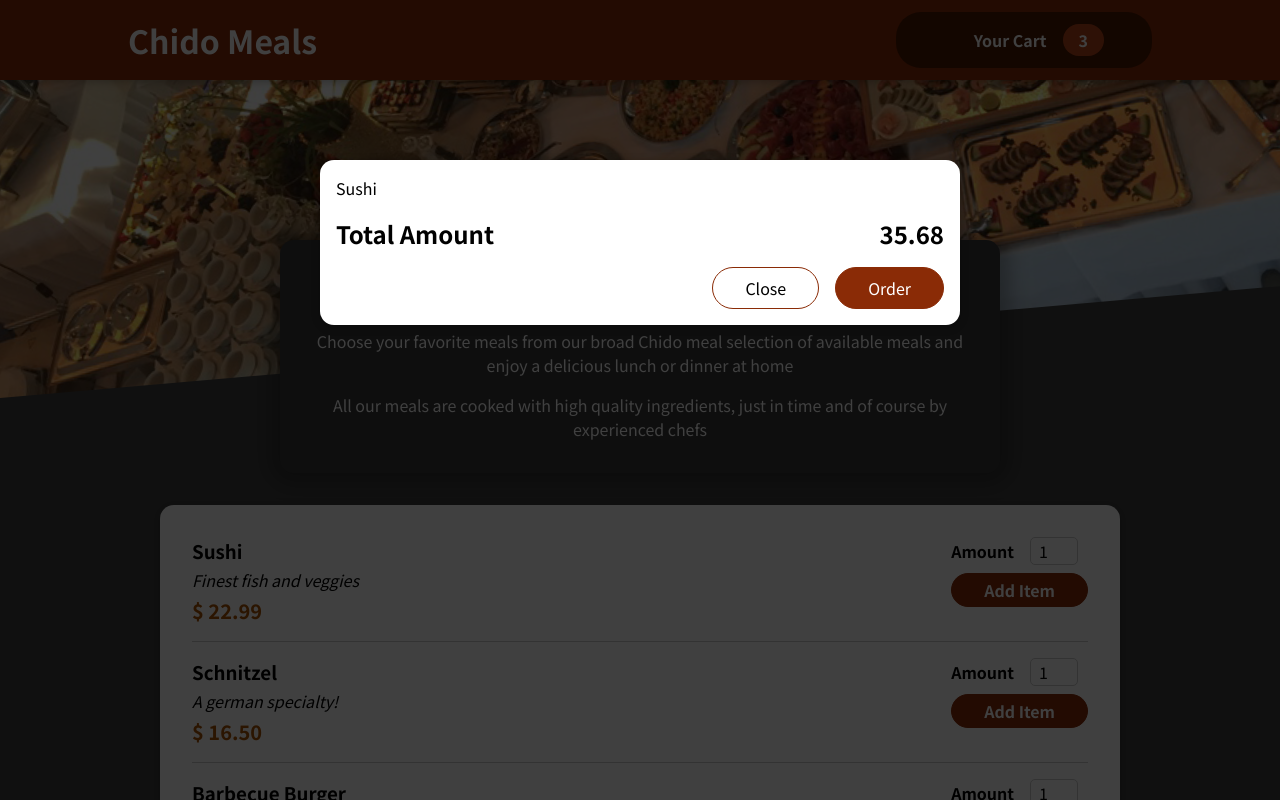
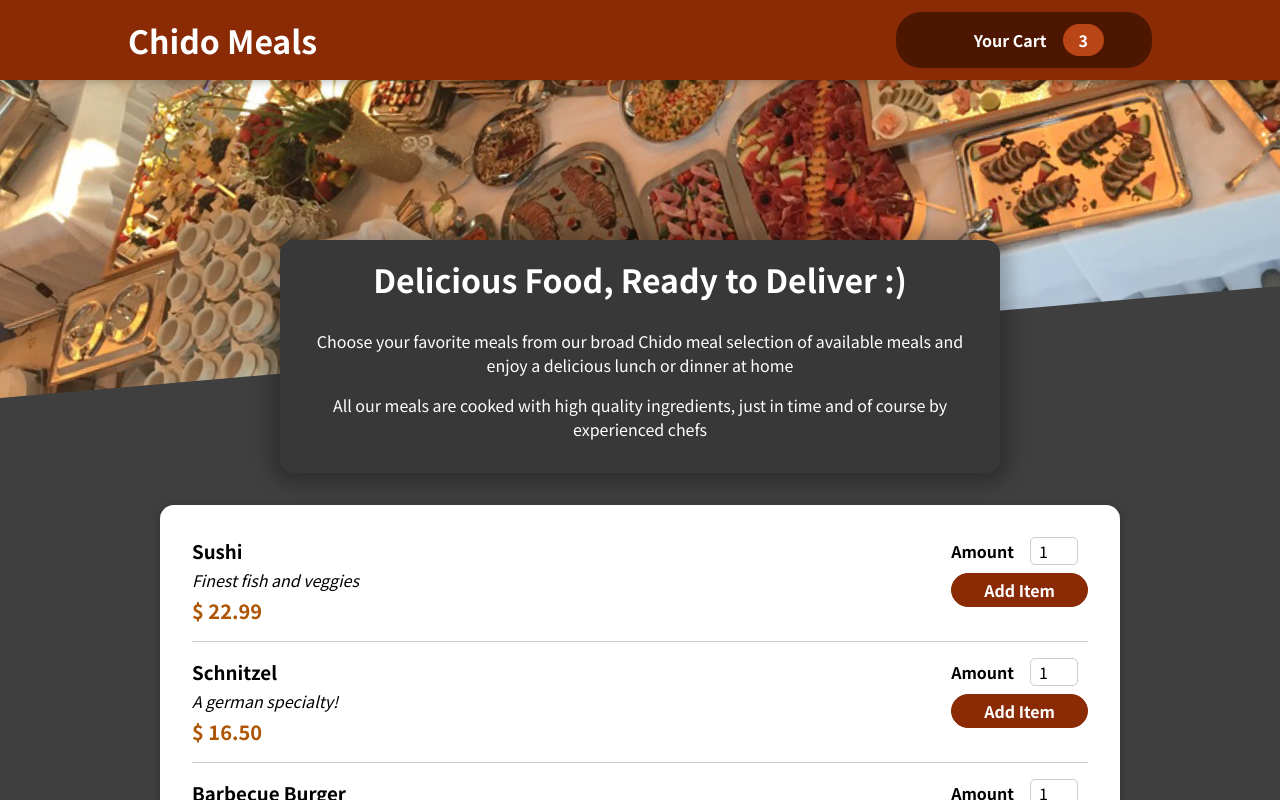
Before and after one commit to makyfj/Chido, a React (Create React App) app: page / in a window 1280 px wide. Shown: the top 800 px of the page. Built offline with nearby package versions, Linux system fonts and the light colour scheme; some icons are missing.

Commit message:
Open and Close Modal Component

```diff
--- a/src/App.js
+++ b/src/App.js
@@ -1,13 +1,23 @@
-import React from "react";
+import React, { useState } from "react";
 import Header from "./components/Layout/Header";
 import Meals from "./components/Meals/Meals";
 import Cart from "./components/Cart/Cart";
 
 const App = () => {
+  const [cartIsShown, setCartIsShown] = useState(false);
+
+  const showCartHandler = () => {
+    setCartIsShown(true);
+  };
+
+  const hideCartHandler = () => {
+    setCartIsShown(false);
+  };
+
   return (
     <>
-      <Cart />
-      <Header />
+      {cartIsShown && <Cart onClose={hideCartHandler} />}
+      <Header onShowCart={showCartHandler} />
       <main>
         <Meals />
       </main>
--- a/src/components/Cart/Cart.js
+++ b/src/components/Cart/Cart.js
@@ -2,7 +2,7 @@
 import classes from "./Cart.module.css";
 import Modal from "../UI/Modal";
 
-const Cart = () => {
+const Cart = ({ onClose }) => {
   const cartItems = (
     <ul className={classes["cart-items"]}>
       {[{ id: "c1", name: "Sushi", amount: 2, price: 12.99 }].map((item) => (
@@ -12,14 +12,16 @@
   );
 
   return (
-    <Modal>
+    <Modal onClose={onClose}>
       {cartItems}
       <div className={classes.total}>
         <span>Total Amount</span>
         <span>35.68</span>
       </div>
       <div className={classes.actions}>
-        <button className={classes["button-alt"]}>Close</button>
+        <button className={classes["button-alt"]} onClick={onClose}>
+          Close
+        </button>
         <button className={classes.button}>Order</button>
       </div>
     </Modal>
--- a/src/components/Layout/Header.js
+++ b/src/components/Layout/Header.js
@@ -3,12 +3,12 @@
 import classes from "./Header.module.css";
 import HeaderCartButton from "./HeaderCartButton";
 
-const Header = () => {
+const Header = ({ onShowCart }) => {
   return (
     <>
       <header className={classes.header}>
         <h1>Chido Meals</h1>
-        <HeaderCartButton>Cart</HeaderCartButton>
+        <HeaderCartButton onClick={onShowCart} />
       </header>
       <div className={classes["main-image"]}>
         <img src={chidoMealsImage} alt="Chido Meals - Delicious Food" />
--- a/src/components/Layout/HeaderCartButton.js
+++ b/src/components/Layout/HeaderCartButton.js
@@ -2,9 +2,9 @@
 import classes from "./HeaderCartButton.module.css";
 import CartIcon from "../Cart/CartIcon";
 
-const HeaderCartButton = () => {
+const HeaderCartButton = ({ onClick }) => {
   return (
-    <button className={classes.button}>
+    <button className={classes.button} onClick={onClick}>
       <span className={classes.icon}>
         <CartIcon />
       </span>
--- a/src/components/UI/Modal.js
+++ b/src/components/UI/Modal.js
@@ -2,8 +2,8 @@
 import ReactDOM from "react-dom";
 import classes from "./Modal.module.css";
 
-const Backdrop = () => {
-  return <div className={classes.backdrop}></div>;
+const Backdrop = ({ onClose }) => {
+  return <div className={classes.backdrop} onClick={onClose}></div>;
 };
 
 const ModalOverlay = ({ children }) => {
@@ -16,10 +16,10 @@
 
 const portalElement = document.getElementById("overlays");
 
-const Modal = ({ children }) => {
+const Modal = ({ children, onClose }) => {
   return (
     <>
-      {ReactDOM.createPortal(<Backdrop />, portalElement)}
+      {ReactDOM.createPortal(<Backdrop onClose={onClose} />, portalElement)}
       {ReactDOM.createPortal(
         <ModalOverlay>{children}</ModalOverlay>,
         portalElement
```
Also changed, not shown: 1 other file (tests, documents, lock files or other folders).
